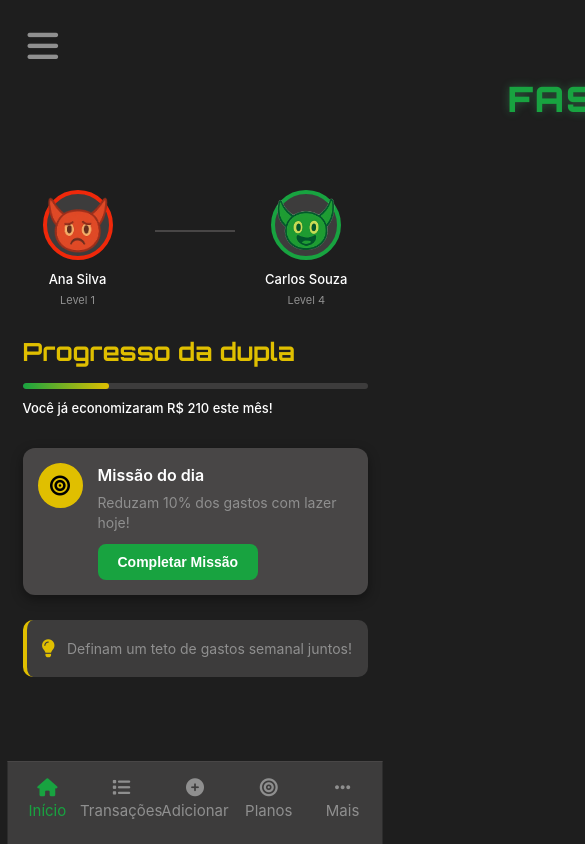
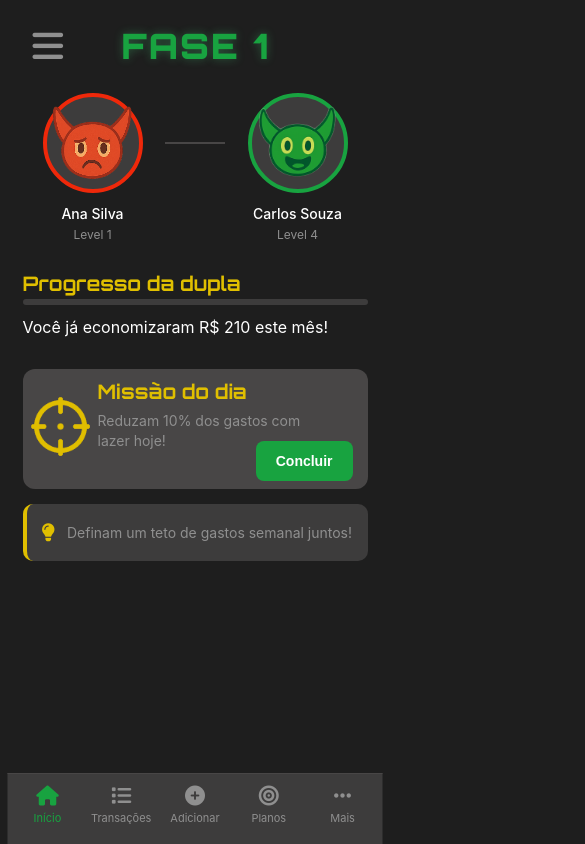
Before and after one commit to Caholive1ra/Projeto_Fintech, a plain HTML site: page Pages/index.html in a window 390 px wide. Shown: the top 844 px of the page, 585 px wide, since content can reach past the window. Drawn offline with Linux system fonts and the light colour scheme.

Commit message:
ajustes na responsividade web e mobile

```diff
--- a/CSS/styles.css
+++ b/CSS/styles.css
@@ -3,7 +3,6 @@
     padding: 0;
     box-sizing: border-box;
 }
-
 
 :root {
     --bg-primary: #1E1E1E;
@@ -20,7 +19,6 @@
     --devil-red: #9E0808;
     --devil-green: #3D9E08;
 }
-
 
 body {
     font-family: -apple-system, BlinkMacSystemFont, 'Segoe UI', Roboto, 'Helvetica Neue', Arial, sans-serif;
@@ -40,57 +38,39 @@ body {
     padding-bottom: 90px;
 }
 
-
 .header {
     display: flex;
+    justify-content: center;
     align-items: center;
-    padding: 20px 20px 15px;
+    padding: 20px;
+    position: relative;
+    z-index: 100;
     background-color: var(--bg-primary);
-    position: sticky;
-    top: 0;
-    z-index: 100;
 }
 
 .menu-icon {
-    margin-right: 15px;
+    position: absolute;
+    left: 25px;
+    top: 50%;
+    transform: translateY(-50%);
     font-size: 35px;
     color: var(--text-secondary);
     cursor: pointer;
-    transition: color 0.3s ease;
-}
-
-.menu-icon:hover {
-    color: var(--text-primary);
-}
-
-.title {
-    font-size: 16px;
-    font-weight: 400;
-    color: var(--text-secondary);
-}
-
-
-.main-content {
-    padding: 0 20px 20px;
-}
-
-
-.fase-section {
-    text-align: center;
-    margin-bottom: 50px;
 }
 
 .fase-title {
-    position: relative;
-    right: -480px;
     font-family: 'Orbitron', monospace;
     font-size: 35px;
     font-weight: 900;
     color: var(--accent-green);
-    margin-bottom: 30px;
     text-transform: uppercase;
     letter-spacing: 2px;
     text-shadow: 0 0 10px rgba(74, 222, 128, 0.3);
+    margin: 0;
+}
+
+.main-content {
+    padding: 0 15px 20px;
 }
 
 .profiles-container {
@@ -99,15 +79,15 @@ body {
     align-items: center;
     position: relative;
     margin-bottom: 25px;
-    padding: 0 30px;
+    padding: 0 20px;
 }
 
 .connecting-line {
     position: absolute;
-    top: 35%;
+    top: 50px;
     left: 50%;
     transform: translate(-50%, -50%);
-    width: 80px;
+    width: 60px;
     height: 2px;
     background-color: var(--border-color);
     z-index: 1;
@@ -131,187 +111,127 @@ body {
     margin-bottom: 10px;
     position: relative;
     background-color: var(--bg-secondary);
-    transition: transform 0.3s ease;
 }
 
-.profile-circle:hover {
-    transform: scale(1.05);
-}
-
-.red-circle {
-    border-color: var(--accent-red);
-
-}
-
-.green-circle {
-    border-color: var(--accent-green);
-
-}
-
-.devil-avatar {
-    position: absolute;
-    top: 0;
-    left: 0;
-    width: 100%;
-    height: 100%;
-    border-radius: 50%;
-}
+.red-circle { border-color: var(--accent-red); }
+.green-circle { border-color: var(--accent-green); }
 
 .devil-avatar img {
-    width: 100%;
-    height: 100%;
-    object-fit: scale-down;
+    width: 90%;
+    height: 90%;
+    object-fit: contain;
     display: block;
+    margin: auto;
+    position: absolute;
+    top: 0; bottom: 0; left: 0; right: 0;
 }
 
 .profile-name {
-    font-size: 13px;
-    color: var(--text-primary);
-    text-align: center;
-    max-width: 90px;
+    font-size: 14px;
     font-weight: 500;
     margin-bottom: 2px;
 }
 
 .profile-level {
-    font-size: 11px;
+    font-size: 12px;
     color: var(--text-muted);
-    text-align: center;
-    font-weight: 400;
 }
 
-.progress-section {
-    margin-bottom: 30px;
-}
-
-.progress-header {
-    display: flex;
-    justify-content: flex-start;
-    align-items: center;
-    margin-bottom: 12px;
-}
-
+.progress-section { margin-bottom: 30px; }
 .progress-header h3 {
     font-family: 'Orbitron';
-    font-size: 25px;
-    font-weight: 600;
+    font-size: 20px;
     color: var(--accent-yellow);
 }
-
-.progress-value {
-    font-size: 13px;
-    color: var(--text-primary);
-    font-weight: 500;
-    margin-top: 10px;
-    display: block;
-}
-
+.progress-value { margin-top: 10px; }
 .progress-bar-container {
     width: 100%;
     height: 6px;
     background-color: var(--bg-secondary);
-    border-radius: 3px;
+    border-radius: 6px;
     overflow: hidden;
     margin-bottom: 10px;
 }
-
-.progress-bar {
-    width: 100%;
+.progress-fill {
+    width: 75%;
     height: 100%;
-    position: relative;
+    background: linear-gradient(90deg, var(--accent-green) 50%, var(--accent-yellow) 100%);
+    border-radius: 3px;
 }
 
-.progress-fill {
-    width: 25%;
-    height: 100%;
-    background: linear-gradient(90deg, var(--accent-green) 0%, var(--accent-yellow) 100%);
-    border-radius: 3px;
-    transition: width 0.8s ease;
-}
-
-.mission-section {
-    margin-bottom: 25px;
-}
-
+.mission-section { margin-bottom: 15px; }
 .mission-card {
+    display: grid;
+    grid-template-columns: auto 1fr auto;
+    grid-template-rows: auto auto;
+    grid-template-areas:
+        "title title title"
+        "icon  text  button";
+    align-items: center;
+    gap: 10px 15px;
     background-color: var(--bg-card);
     border-radius: 12px;
-    padding: 18px;
-    display: flex;
-    align-items: flex-start;
-    gap: 15px;
-    box-shadow: var(--shadow);
-    transition: transform 0.3s ease;
-}
-
-.mission-card:hover {
-    transform: translateY(-2px);
+    padding: 15px;
 }
 
 .mission-icon {
+    grid-area: icon;
     width: 45px;
     height: 45px;
-    background-color: var(--accent-yellow);
-    border-radius: 50%;
-    display: flex;
-    align-items: center;
-    justify-content: center;
-    flex-shrink: 0;
-    border: 2px solid var(--accent-yellow);
 }
 
-.mission-icon i {
-    font-size: 20px;
-    color: #000;
+.mission-icon img {
+    position: relative;
+    bottom: 25px;
+    width: 100%;
+    height: 100%;
+    object-fit: contain;
+    transform: scale(4.5);
 }
 
 .mission-content {
-    flex: 1;
+    display: contents;
 }
 
 .mission-content h4 {
-    font-size: 16px;
-    font-weight: 600;
-    color: var(--text-primary);
-    margin-bottom: 6px;
+    position: relative;
+    left: 60px;
+    bottom: 7px;
+    grid-area: title;
+    font-family: 'Orbitron', monospace;
+    color: var(--accent-yellow);
+    font-size: 20px;
+    font-weight: 700;
+    text-align: left;
+    margin-bottom: 5px;
 }
 
 .mission-content p {
+    position: relative;
+    bottom: 20px;
+    grid-area: text;
     font-size: 14px;
     color: var(--text-secondary);
-    margin-bottom: 12px;
     line-height: 1.4;
 }
 
 .mission-button {
+    position: relative;
+    top: 10px;
     background-color: var(--accent-green);
     color: white;
     border: none;
-    padding: 10px 20px;
+    padding: 12px 20px;
     border-radius: 8px;
     font-size: 14px;
     font-weight: 600;
     cursor: pointer;
-    transition: all 0.3s ease;
-    text-transform: none;
-    min-width: 80px;
+    flex-shrink: 0;
+    margin-left: -70px;
+    grid-area: button;
 }
 
-.mission-button:hover {
-    background-color: #22c55e;
-    transform: translateY(-1px);
-    box-shadow: 0 4px 8px rgba(74, 222, 128, 0.3);
-}
-
-.mission-button:active {
-    transform: translateY(0);
-}
-
-
-.tip-section {
-    margin-bottom: 30px;
-}
-
+.tip-section { margin-bottom: 30px; }
 .tip-container {
     display: flex;
     align-items: center;
@@ -321,19 +241,14 @@ body {
     border-radius: 10px;
     border-left: 4px solid var(--accent-yellow);
 }
-
 .tip-icon {
     color: var(--accent-yellow);
     font-size: 18px;
-    flex-shrink: 0;
 }
-
 .tip-text {
     font-size: 14px;
     color: var(--text-secondary);
-    line-height: 1.4;
 }
-
 
 .bottom-nav {
     position: fixed;
@@ -346,7 +261,7 @@ body {
     border-top: 1px solid var(--border-color);
     display: flex;
     justify-content: space-around;
-    padding: 15px 5px 20px;
+    padding: 12px 3px 18px;
     z-index: 1000;
 }
 
@@ -356,44 +271,22 @@ body {
     align-items: center;
     gap: 4px;
     cursor: pointer;
-    transition: all 0.3s ease;
-    padding: 6px 8px;
-    border-radius: 8px;
-    min-width: 50px;
     flex: 1;
 }
-
-.nav-item:hover {
-    transform: translateY(-2px);
-}
-
 .nav-item i {
     font-size: 20px;
     color: var(--text-muted);
-    transition: color 0.3s ease;
 }
-
 .nav-item span {
-    font-size: 10px;
-    transition: color 0.3s ease;
-    font-weight: 400;
-    text-align: center;
+    font-size: 11px;
     color: var(--text-muted);
 }
-
 .nav-item.active i,
 .nav-item.active span {
     color: var(--accent-green);
 }
 
-.nav-item:hover:not(.active) i,
-.nav-item:hover:not(.active) span {
-    color: var(--text-secondary);
-}
-
-
 @media (min-width: 1024px) {
-
   .container {
     max-width: 1024px;
     display: grid;
@@ -404,23 +297,28 @@ body {
 
   .header {
     grid-column: 1 / -1;
+    position: relative;
   }
 
   .menu-icon {
-    position: static;
     font-size: 35px;
   }
 
   .fase-title {
-    position: relative;
-    font-size: 50;
-    text-align: center;
+    position: static;
+    left: auto;
+    font-size: 35px;
+  }
 
-  }
+    .mission-icon {
+    width: 60px;
+    height: 100px;
+    }
 
   .bottom-nav {
     position: static;
-    left: 150px;
+    transform: none;
+    left: auto;
     flex-direction: column;
     justify-content: flex-start;
     padding: 20px 10px;
@@ -429,109 +327,34 @@ body {
     border-right: 1px solid var(--border-color);
     grid-row: 2;
     grid-column: 1;
-
+    max-width: none;
   }
 
   .main-content {
     grid-column: 2;
     grid-row: 2;
+    padding-top: 20px;
+  }
+
+  .profile-circle {
+      width: 120px;
+      height: 120px;
+  }
+
+  .connecting-line {
+      top: 60px;
+      width: 100px;
   }
 }
 
-.main-content {
-    padding: 0 15px 20px;
+
+@keyframes fadeInUp {
+    from { opacity: 0; transform: translateY(30px); }
+    to { opacity: 1; transform: translateY(0); }
 }
 
-.profiles-container {
-    padding: 0 20px;
-}
-
-.profile-circle {
-    width: 70px;
-    height: 70px;
-}
-
-.profile-initials {
-    font-size: 16px;
-}
-
-.mission-card {
-    padding: 15px;
-}
-
-.nav-item i {
-    font-size: 18px;
-}
-
-.nav-item span {
-    font-size: 15px;
-}
-
-.bottom-nav {
-    padding: 12px 3px 18px;
-}
-
-.nav-item {
-    padding: 4px 6px;
-    min-width: 45px;
-}
-
-
-
-
-@keyframes fadeInUp {
-    from {
-        opacity: 0;
-        transform: translateY(30px);
-    }
-    to {
-        opacity: 1;
-        transform: translateY(0);
-    }
-}
-
-.fase-section,
+.mission-section,
 .progress-section,
-.mission-section,
 .tip-section {
     animation: fadeInUp 0.6s ease-out;
 }
-
-.progress-fill {
-    animation: progressGrow 1.2s ease-out 0.5s both;
-}
-
-@keyframes progressGrow {
-    from {
-        width: 0%;
-    }
-    to {
-        width: 25%;
-    }
-}
-
-.profile-circle {
-    animation: profilePulse 2s ease-in-out infinite;
-}
-
-@keyframes profilePulse {
-    0%, 100% {
-        box-shadow: 0 0 0 0 rgba(74, 222, 128, 0.4);
-    }
-    50% {
-        box-shadow: 0 0 0 10px rgba(74, 222, 128, 0);
-    }
-}
-
-.red-circle {
-    animation: profilePulseRed 2s ease-in-out infinite;
-}
-
-@keyframes profilePulseRed {
-    0%, 100% {
-        box-shadow: 0 0 0 0 rgba(239, 68, 68, 0.4);
-    }
-    50% {
-        box-shadow: 0 0 0 10px rgba(239, 68, 68, 0);
-    }
-}
--- a/Pages/index.html
+++ b/Pages/index.html
@@ -13,9 +13,8 @@
         <header class="header">
             <div class="menu-icon">
                 <i class="fas fa-bars"></i>
-                <section class="fase-section">
-                <h2 class="fase-title">Fase 1</h2>
             </div>
+            <h2 class="fase-title">Fase 1</h2>
         </header>
         <nav class="bottom-nav">
             <div class="nav-item active">
@@ -91,14 +90,14 @@
             <section class="mission-section">
                 <div class="mission-card">
                     <div class="mission-icon">
-                        <i class="fas fa-bullseye"></i>
+                        <img src="../Imagens/alvo.png" alt="Icone">
                     </div>
                     <div class="mission-content">
                         <h4>Missão do dia</h4>
-                        <p data-i18n="mission.reduceLeisureSpending">Reduzam 10% dos gastos com lazer hoje!</p>
-                        <button class="mission-button" id="mission-button">Completar Missão</button>
+                        <p>Reduzam 10% dos gastos com lazer hoje!</p>
+                        </div>
+                        <button class="mission-button" id="mission-button">Concluir</button>
                     </div>
-                </div>
             </section>
 
             <section class="tip-section">
```
Also changed, not shown: Imagens/alvo.png (added).
